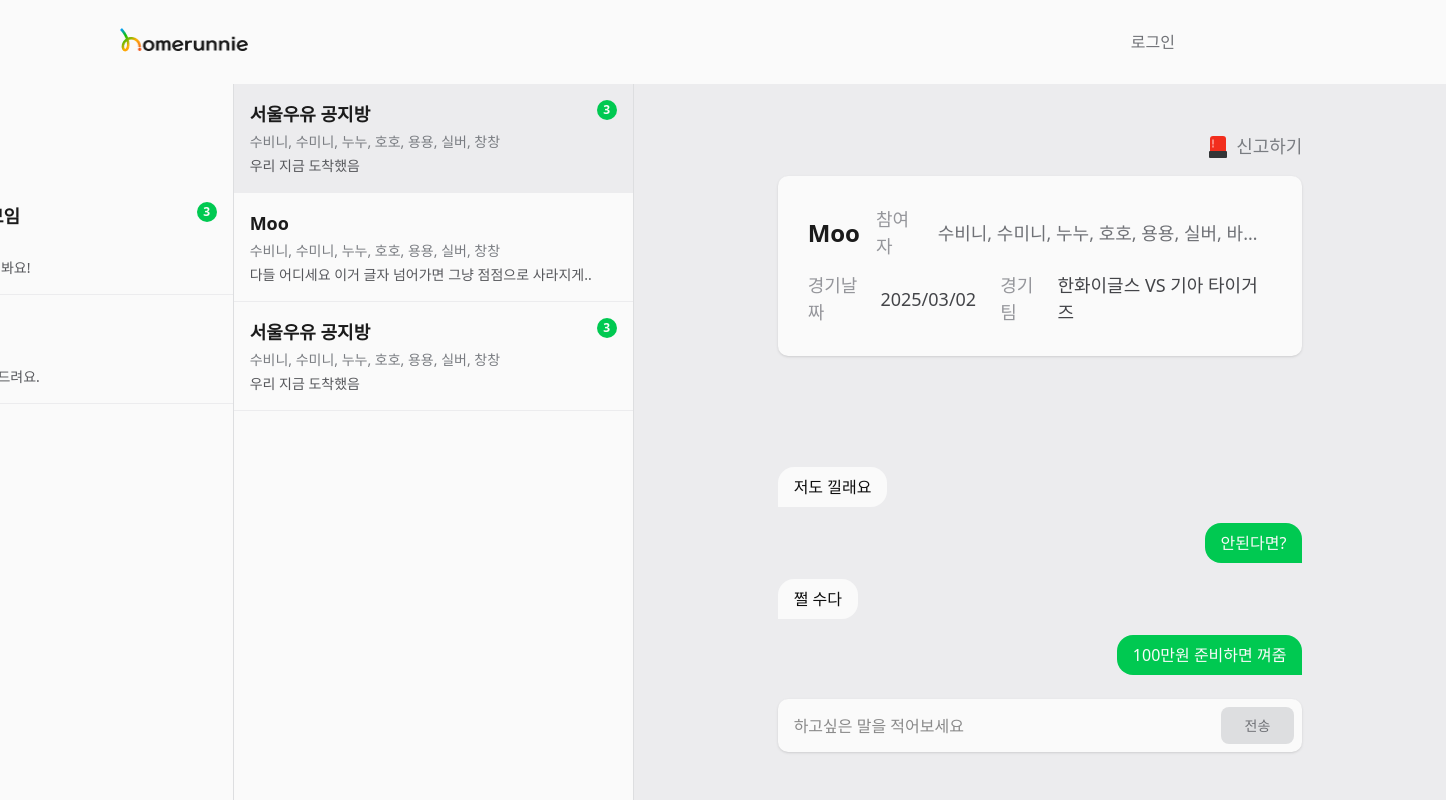
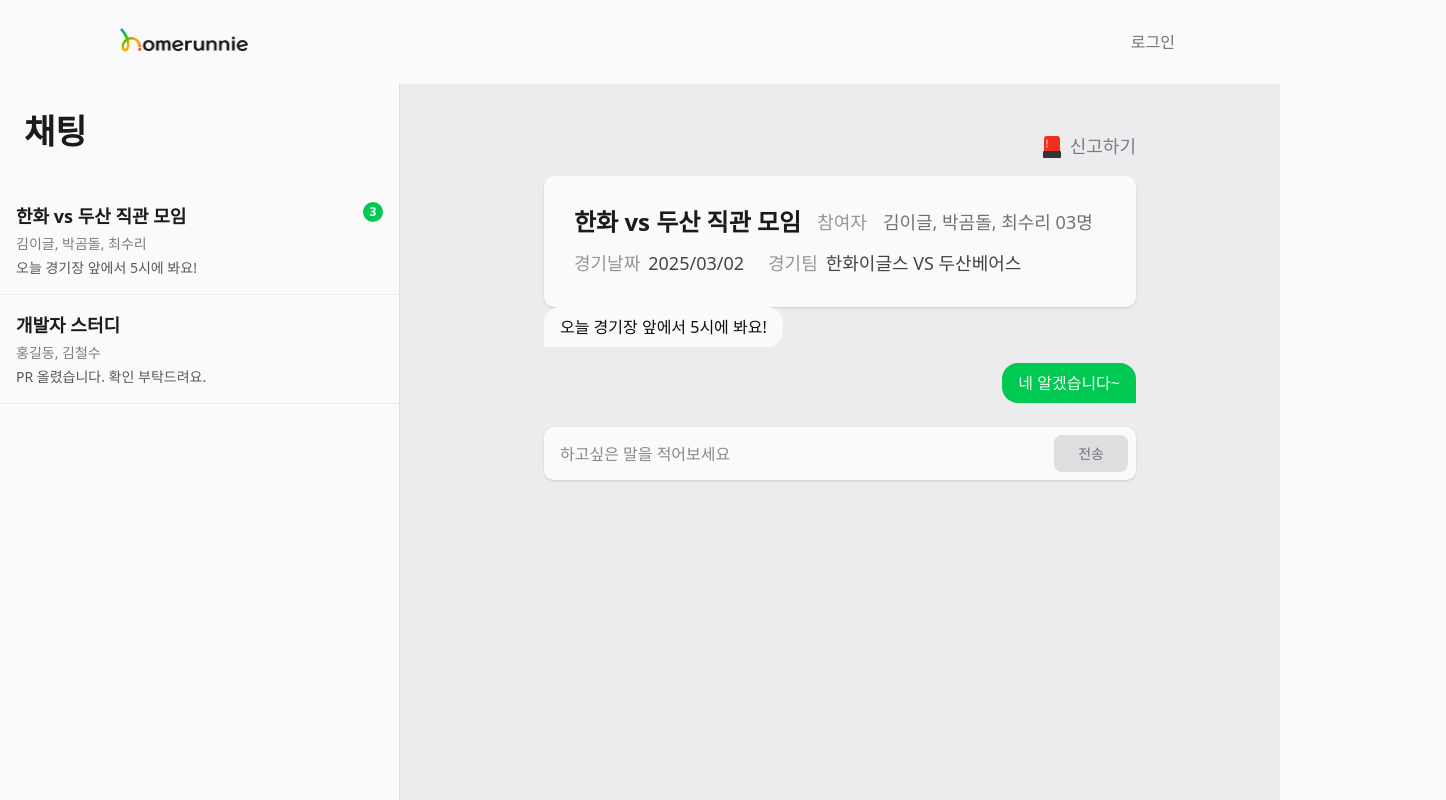
Before and after one commit to M0oO0ooOO00/Home-runnie, a Next.js app in the folder apps/frontend/: page /chat/1 in a window 1280 px wide. Shown: the whole page, 1446 px wide, since content can reach past the window. Built offline with nearby package versions, Linux system fonts and the light colour scheme.

Commit message:
feat: 컴포넌트 및 레이아웃 분리

```diff
--- a/apps/frontend/src/app/chat/[id]/page.tsx
+++ b/apps/frontend/src/app/chat/[id]/page.tsx
@@ -1,5 +1,4 @@
 import ChatBox from '../components/ChatBox';
-import ChatList from '../components/ChatList';
 
 interface ChatRoomPageProps {
   params: {
@@ -7,39 +6,10 @@ interface ChatRoomPageProps {
   };
 }
 
-const sampleChatRooms = [
-  {
-    id: '1',
-    title: '서울우유 공지방',
-    participants: ['수비니', '수미니', '누누', '호호', '용용', '실버', '창창'],
-    lastMessage: '우리 지금 도착했음',
-    unreadCount: 3,
-  },
-  {
-    id: '2',
-    title: 'Moo',
-    participants: ['수비니', '수미니', '누누', '호호', '용용', '실버', '창창'],
-    lastMessage: '다들 어디세요 이거 글자 넘어가면 그냥 점점으로 사라지게..',
-    unreadCount: 0,
-  },
-  {
-    id: '3',
-    title: '서울우유 공지방',
-    participants: ['수비니', '수미니', '누누', '호호', '용용', '실버', '창창'],
-    lastMessage: '우리 지금 도착했음',
-    unreadCount: 3,
-  },
-];
-
 export default function ChatRoomPage({ params }: ChatRoomPageProps) {
   return (
-    <div className="flex flex-row justify-center min-h-[calc(100vh-84px)]">
-      <section className="flex flex-col min-w-[400px] border-r border-gray-200">
-        <ChatList chatRooms={sampleChatRooms} activeChatId={params.id} />
-      </section>
-      <section className="flex flex-col w-full ">
-        <ChatBox />
-      </section>
-    </div>
+    <section className="flex flex-col w-full ">
+      <ChatBox roomId={params.id} />
+    </section>
   );
 }
--- a/apps/frontend/src/app/chat/components/ChatBox.tsx
+++ b/apps/frontend/src/app/chat/components/ChatBox.tsx
@@ -2,14 +2,61 @@ import ChatInfo from './ChatInfo';
 import ChatInput from './ChatInput';
 import ChatReport from './ChatReport';
 
-const ChatBox = () => {
-  // 임시 데이터
-  const messages = [
-    { id: 1, text: '저도 낄래요', sender: 'other' },
-    { id: 2, text: '안된다면?', sender: 'me' },
-    { id: 3, text: '쩔 수다', sender: 'other' },
-    { id: 4, text: '100만원 준비하면 껴줌', sender: 'me' },
-  ];
+interface Message {
+  id: number;
+  text: string;
+  sender: 'me' | 'other';
+}
+
+interface RoomInfo {
+  title: string;
+  participants: string;
+  matchDate: string;
+  matchTeam: string;
+}
+
+interface RoomData {
+  info: RoomInfo;
+  messages: Message[];
+}
+
+const ChatBox = ({ roomId }: { roomId: string }) => {
+  // (테스트용) 방 번호에 따라 다른 데이터를 보여주기 위한 더미 데이터 객체
+  const DUMMY_DB: Record<string, RoomData> = {
+    '1': {
+      info: {
+        title: '한화 vs 두산 직관 모임',
+        participants: '김이글, 박곰돌, 최수리 03명',
+        matchDate: '2025/03/02',
+        matchTeam: '한화이글스 VS 두산베어스',
+      },
+      messages: [
+        { id: 1, text: '오늘 경기장 앞에서 5시에 봐요!', sender: 'other' },
+        { id: 2, text: '네 알겠습니다~', sender: 'me' },
+      ],
+    },
+    '2': {
+      info: {
+        title: '개발자 스터디',
+        participants: '홍길동, 김철수 02명',
+        matchDate: '2025/03/05',
+        matchTeam: '스터디 모임',
+      },
+      messages: [
+        { id: 1, text: 'PR 올렸습니다.', sender: 'other' },
+        { id: 2, text: '확인해볼게요!', sender: 'me' },
+      ],
+    },
+  };
+  const currentRoomData = DUMMY_DB[roomId] || {
+    info: {
+      title: '알 수 없는 방',
+      participants: '-',
+      matchDate: '-',
+      matchTeam: '-',
+    },
+    messages: [],
+  };
 
   return (
     <div className="flex flex-col h-full w-full bg-gray-100 p-6">
@@ -17,14 +64,14 @@ const ChatBox = () => {
         <ChatReport />
 
         <ChatInfo
-          title="Moo"
-          participants="수비니, 수미니, 누누, 호호, 용용, 실버, 바보 07명"
-          matchDate="2025/03/02"
-          matchTeam="한화이글스 VS 기아 타이거즈"
+          title={currentRoomData.info.title}
+          participants={currentRoomData.info.participants}
+          matchDate={currentRoomData.info.matchDate}
+          matchTeam={currentRoomData.info.matchTeam}
         />
 
         <div className="flex-grow flex flex-col justify-end gap-4 overflow-y-auto">
-          {messages.map((msg) => (
+          {currentRoomData.messages.map((msg) => (
             <div
               key={msg.id}
               className={`flex ${msg.sender === 'me' ? 'justify-end' : 'justify-start'}`}
--- a/apps/frontend/src/app/chat/components/ChatList.tsx
+++ b/apps/frontend/src/app/chat/components/ChatList.tsx
@@ -11,8 +11,8 @@ interface ChatListItem {
 }
 
 interface ChatListProps {
-  chatRooms: ChatListItem[];
-  activeChatId: string;
+  chatRooms?: ChatListItem[];
+  activeChatId?: string;
 }
 
 const ChatList = ({ chatRooms, activeChatId }: ChatListProps) => {
@@ -24,7 +24,7 @@ const ChatList = ({ chatRooms, activeChatId }: ChatListProps) => {
 
   return (
     <div className="flex flex-col w-full h-full bg-white overflow-y-auto">
-      {chatRooms.map((room) => (
+      {chatRooms?.map((room) => (
         <div
           key={room.id}
           onClick={() => handleChatRoomClick(room.id)}
```
